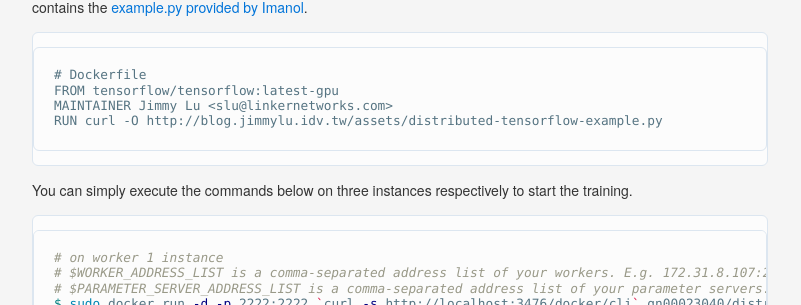
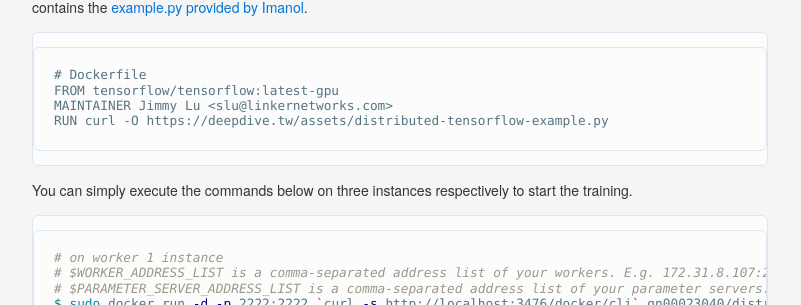
Before and after one commit to songyunlu/songyunlu.github.io, a Jekyll site: the page built from _posts/2017-01-03-running-distributed-tensorflow-example-with-gpu-via-nvidia-docker.md, in a window 1280 px wide and 900 px high, scrolled down 543 px. Shown: the part 193-498 px from the top of the window, without its empty margins (240-1041 px from the left). Built offline with Jekyll 4.4.1, drawn with Linux system fonts in a browser that asks for light colours; comment, search, counter and statistics services are not loaded; some of the changed lines change nothing that is shown.

Commit message:
Fixed the wrong link to the example file.

````diff
--- a/_posts/2017-01-03-running-distributed-tensorflow-example-with-gpu-via-nvidia-docker.md
+++ b/_posts/2017-01-03-running-distributed-tensorflow-example-with-gpu-via-nvidia-docker.md
@@ -24,7 +24,7 @@ Based on the tensorlfow image, I've made a docker image [`gn00023040/distributed
 # Dockerfile
 FROM tensorflow/tensorflow:latest-gpu
 MAINTAINER Jimmy Lu <slu@linkernetworks.com>
-RUN curl -O http://blog.jimmylu.idv.tw/assets/distributed-tensorflow-example.py
+RUN curl -O https://deepdive.tw/assets/distributed-tensorflow-example.py
 ```
 
 You can simply execute the commands below on three instances respectively to start the training.
````
